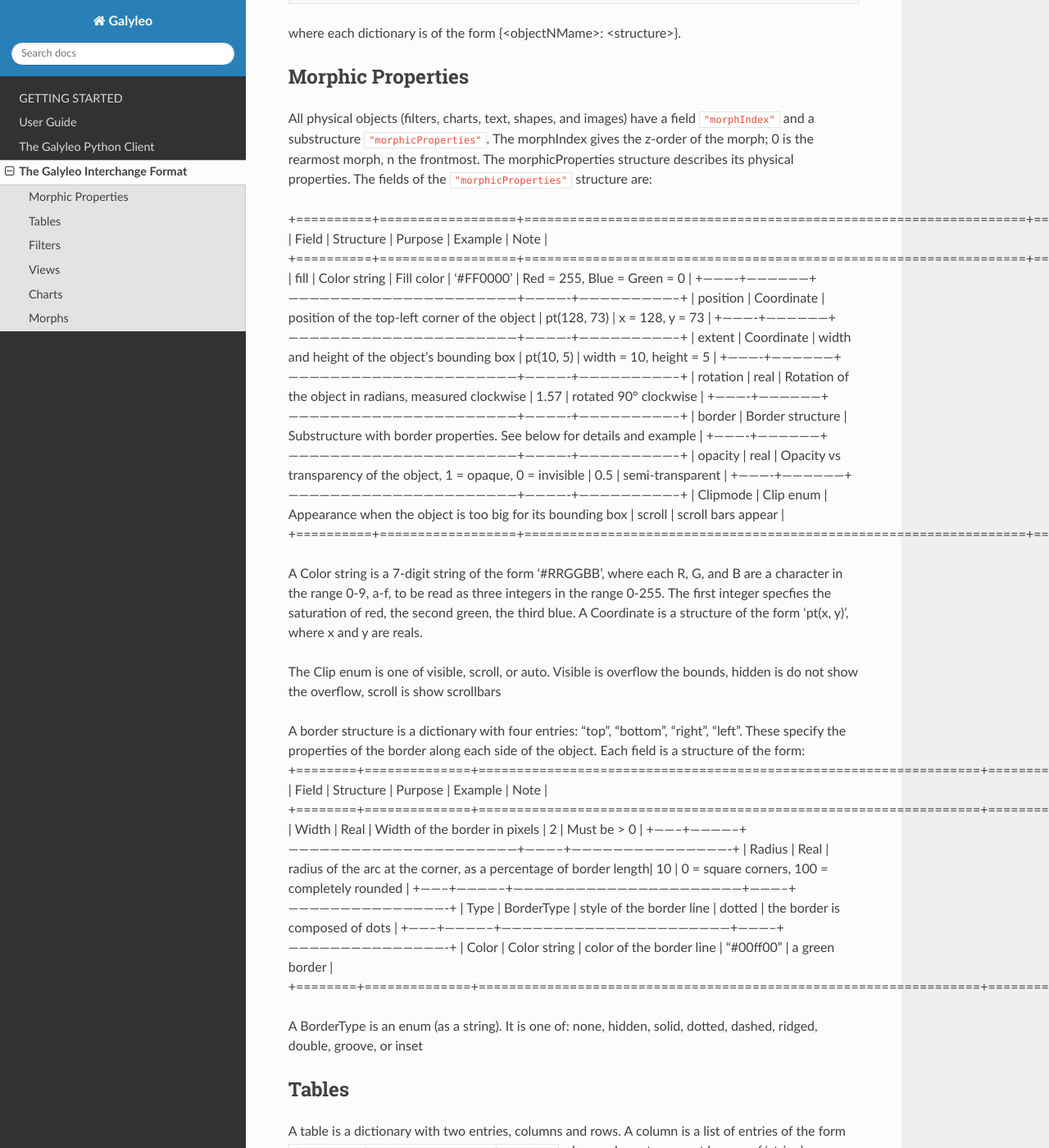
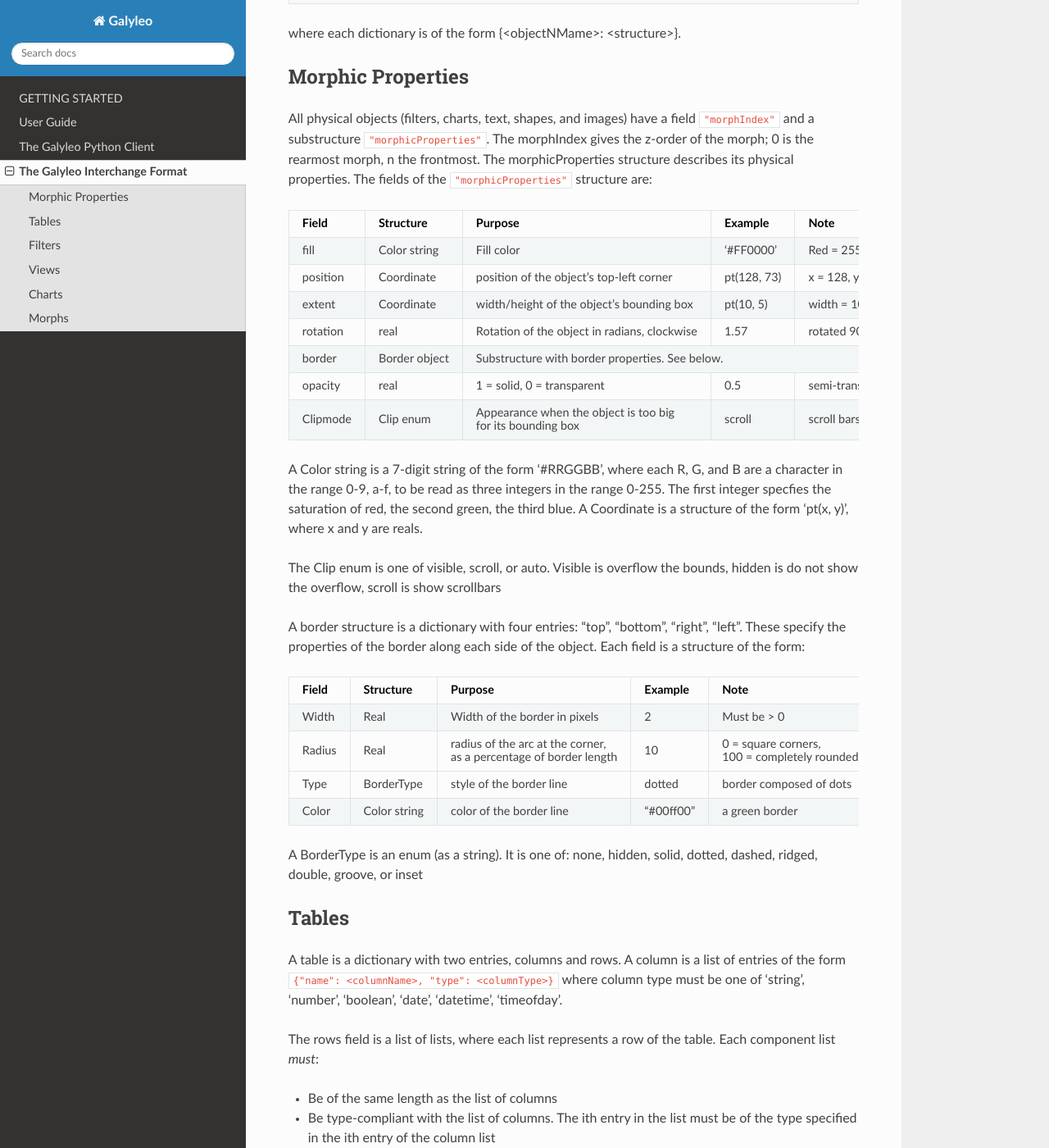
Before and after one commit to engageLively/galyleo-user-docs, a Sphinx documentation site: the page built from source/galyleo_interchange.rst, in a window 1280 px wide and 1400 px high, scrolled down 418 px. Shown: the whole window at 82% size. Built offline with Sphinx 7.4.7 and the Read the Docs theme 2.0.0, drawn with Linux system fonts in a browser that asks for light colours; pages that are not in the unit, such as notebooks, are missing from menus.

Commit message:
Fixed tables

```diff
--- a/source/galyleo_interchange.rst
+++ b/source/galyleo_interchange.rst
@@ -20,23 +20,27 @@ Morphic Properties
 ------------------
 All physical objects (filters, charts, text, shapes, and images) have a field ``"morphIndex"`` and a  substructure ``"morphicProperties"``.  The morphIndex gives the z-order of the morph; 0 is the rearmost morph, n the frontmost. The morphicProperties structure  describes its physical properties.  The fields of the ``"morphicProperties"`` structure are:
 
-+==========+==================+==================================================================+=============+=============================+
-| Field    | Structure        | Purpose                                                          | Example     | Note                        |
-+==========+==================+==================================================================+=============+=============================+
-| fill     | Color string     | Fill color                                                       | '#FF0000'   | Red = 255, Blue = Green = 0 |
-+----------+------------------+------------------------------------------------------------------+-------------+-----------------------------+
-| position | Coordinate       | position of the top-left corner of the object                    | pt(128, 73) | x = 128, y = 73             |
-+----------+------------------+------------------------------------------------------------------+-------------+-----------------------------+
-| extent   | Coordinate       | width and height of the object's bounding box                    | pt(10, 5)   | width = 10, height = 5      |
-+----------+------------------+------------------------------------------------------------------+-------------+-----------------------------+
-| rotation | real             | Rotation of the object in radians, measured clockwise            | 1.57        | rotated 90° clockwise       |
-+----------+------------------+------------------------------------------------------------------+-------------+-----------------------------+
-| border   | Border structure | Substructure with border properties.  See below for details and example                                      |
-+----------+------------------+------------------------------------------------------------------+-------------+-----------------------------+
-| opacity  | real             | Opacity vs transparency of the object, 1 = opaque, 0 = invisible | 0.5         | semi-transparent            |
-+----------+------------------+------------------------------------------------------------------+-------------+-----------------------------+
-| Clipmode | Clip enum        | Appearance when the object is too big for its bounding box       | scroll      | scroll bars appear          |
-+==========+==================+==================================================================+=============+=============================+
+
++----------+---------------+----------------------------------------------+-------------+-----------------------------+
+| Field    | Structure     | Purpose                                      | Example     | Note                        |
++==========+===============+==============================================+=============+=============================+
+| fill     | Color string  | Fill color                                   | '#FF0000'   | Red = 255, Blue = Green = 0 |
++----------+---------------+----------------------------------------------+-------------+-----------------------------+
+| position | Coordinate    | position of the object's top-left corner     | pt(128, 73) | x = 128, y = 73             |
++----------+---------------+----------------------------------------------+-------------+-----------------------------+
+| extent   | Coordinate    | width/height of the object's bounding box    | pt(10, 5)   | width = 10, height = 5      |
++----------+---------------+----------------------------------------------+-------------+-----------------------------+
+| rotation | real          | Rotation of the object in radians, clockwise | 1.57        | rotated 90° clockwise       |
++----------+---------------+----------------------------------------------+-------------+-----------------------------+
+| border   | Border object | Substructure with border properties.  See below.                                         |
++----------+---------------+----------------------------------------------+-------------+-----------------------------+
+| opacity  | real          | 1 = solid, 0 = transparent                   | 0.5         | semi-transparent            |
++----------+---------------+----------------------------------------------+-------------+-----------------------------+
+| Clipmode | Clip enum     | Appearance when the object is too big        | scroll      | scroll bars appear          |
++          +               +                                              +             +                             +
+|          |               | for its bounding box                         |             |                             |
++----------+---------------+----------------------------------------------+-------------+-----------------------------+
+
 
 A Color string is a 7-digit string of the form '#RRGGBB', where each R, G, and B are a character in the range 0-9, a-f, to be read as three integers in the range 0-255.  The first integer specfies the saturation of red, the second green, the third blue.
 A Coordinate is a structure of the form 'pt(x, y)', where x and y are reals.
@@ -45,17 +49,20 @@ The Clip enum is one of visible, scroll, or auto.  Visible is overflow the bound
 
 
 A border structure is a dictionary with four entries: "top", "bottom", "right", "left".  These specify the properties of the border along each side of the object.  Each field is a structure of the form:
-+========+==============+==================================================================+============+=============================================+
-| Field  | Structure    | Purpose                                                          | Example   | Note                                         |
-+========+==============+==================================================================+============+=============================================+
-| Width  | Real         | Width of the border in pixels                                    | 2         | Must be > 0                                  |
-+--------+--------------+------------------------------------------------------------------+-----------+----------------------------------------------+
-| Radius | Real         | radius of the arc at the corner, as a percentage of border length| 10        | 0 = square corners, 100 = completely rounded |
-+--------+--------------+------------------------------------------------------------------+-----------+----------------------------------------------+
-| Type   | BorderType   | style of the border line                                         | dotted    | the border is composed of dots               |
-+--------+--------------+------------------------------------------------------------------+-----------+----------------------------------------------+
-| Color  | Color string | color of the border line                                         | "#00ff00" | a green border                               |
-+========+==============+==================================================================+============+=============================================+
+
++--------+--------------+------------------------------------+-----------+--------------------------+
+| Field  | Structure    | Purpose                            | Example   | Note                     |
++========+==============+====================================+===========+==========================+
+| Width  | Real         | Width of the border in pixels      | 2         | Must be > 0              |
++--------+--------------+------------------------------------+-----------+--------------------------+
+| Radius | Real         | radius of the arc at the corner,   | 10        | 0 = square corners,      |
++        +              +                                    +           +                          +
+|        |              | as a percentage of border length   |           | 100 = completely rounded |
++--------+--------------+------------------------------------+-----------+--------------------------+
+| Type   | BorderType   | style of the border line           | dotted    | border composed of dots  |
++--------+--------------+------------------------------------+-----------+--------------------------+
+| Color  | Color string | color of the border line           | "#00ff00" | a green border           |
++--------+--------------+------------------------------------+-----------+--------------------------+
 
 A BorderType is an enum (as a string).  It is one of: none, hidden, solid, dotted, dashed, ridged, double, groove, or inset
 
```
